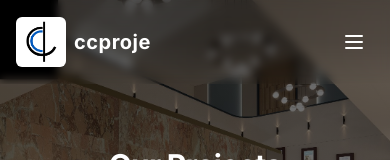
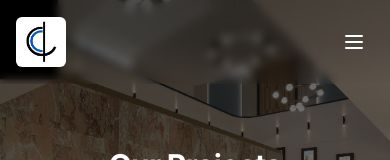
Before and after one commit to HalitcanEmir/enessiteproje, a Next.js app: page /en/projects in a window 390 px wide. Shown: the top 160 px of the page. Built offline with nearby package versions, Linux system fonts and the light colour scheme.

Commit message:
refactor: Remove 'ccproje' text from navbar logo
🔄 Change:
- Removed text next to logo in navbar
- Reverted to logo-only design
- Removed group class (no longer needed)

🎨 Result:
- Clean logo appearance
- Same on mobile and desktop
- More minimal design

Files:
- components/Navbar.tsx

```diff
--- a/components/Navbar.tsx
+++ b/components/Navbar.tsx
@@ -169,7 +169,7 @@ export default function Navbar() {
             {/* Logo - Left */}
             <Link
               href={`/${locale}`}
-              className="flex items-center gap-2 flex-shrink-0 group"
+              className="flex items-center gap-3 flex-shrink-0"
             >
               <div className="relative flex items-center justify-center h-[50px] w-[50px] bg-white rounded-md p-1">
                 <Image
@@ -182,9 +182,6 @@ export default function Navbar() {
                   style={{ objectPosition: 'center center' }}
                 />
               </div>
-              <span className="text-white font-bold text-xl tracking-wide group-hover:text-blue-400 transition-colors duration-200">
-                ccproje
-              </span>
             </Link>
 
             {/* Desktop Menu - Center */}
```
